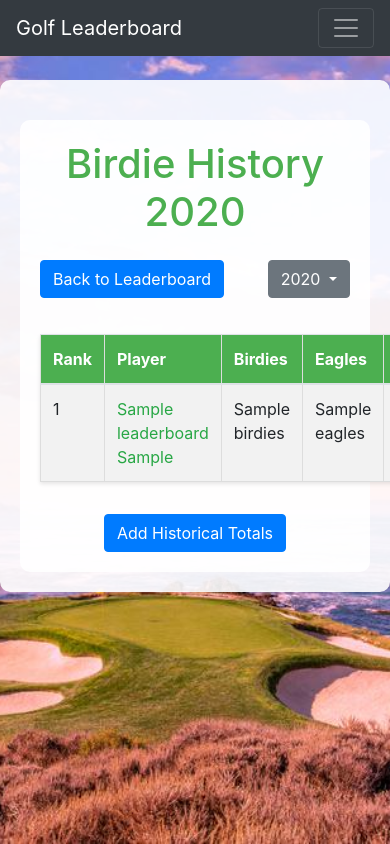
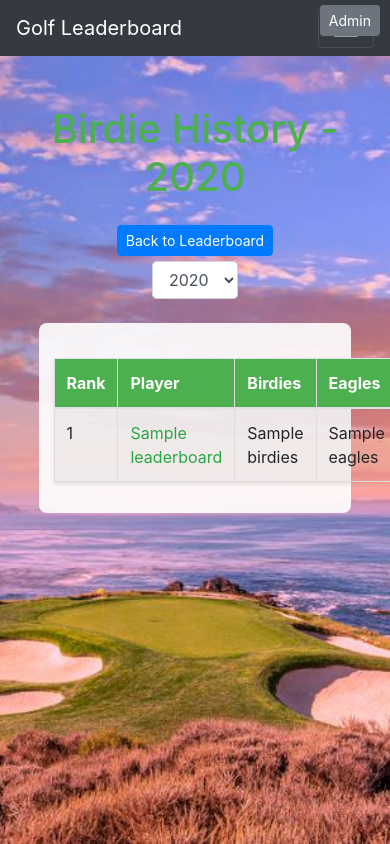
Before and after one commit to mawdis2/golf-leaderboard, a Flask app: template templates/history.html in a window 390 px wide; the page is wider, and only the part inside the window is pictured. Run offline with Flask 2, Linux system fonts and the light colour scheme; the template is opened without the code that fills it: most values are stand-ins (such as "Sample title", 1, 10 or a date in 2020); parts of the project's set-up code (start-up, migrations or seed data) failed here and were passed over; some libraries are stand-ins or nearby versions.

Commit message:
Fix year selection, add white background only behind table, restore admin button

```diff
--- a/templates/history.html
+++ b/templates/history.html
@@ -1,36 +1,102 @@
 <!-- templates/history.html -->
 {% extends "base.html" %}
 
-{% block title %}Birdie History{% endblock %}
+{% block title %}Birdie History - {{ selected_year }}{% endblock %}
 
 {% block content %}
-<div class="container">
-    <div class="row">
-        <div class="col-12 text-center">
-            <h1 class="mb-4">Birdie History {{ selected_year }}</h1>
-        </div>
+<style>
+    body {
+        background-image: url('/static/background.jpg');
+        background-size: cover;
+        background-attachment: fixed;
+        background-position: center;
+        min-height: 100vh;
+    }
+
+    .container {
+        background-color: transparent;
+        padding: 15px;
+        border-radius: 10px;
+        margin-top: 10px;
+        max-width: 95%;
+    }
+
+    .table-container {
+        background-color: rgba(255, 255, 255, 0.9);
+        border-radius: 8px;
+        padding: 15px;
+        margin-bottom: 20px;
+    }
+
+    .table {
+        background-color: transparent !important;
+    }
+
+    .table-striped tbody tr:nth-of-type(odd) {
+        background-color: rgba(0, 0, 0, 0.05);
+    }
+
+    .table-striped tbody tr:nth-of-type(even) {
+        background-color: transparent;
+    }
+
+    .admin-login {
+        position: absolute;
+        top: 10px;
+        right: 20px;
+    }
+
+    /* Mobile-specific adjustments */
+    @media (max-width: 768px) {
+        .container {
+            padding: 10px;
+            margin-top: 5px;
+        }
+
+        body {
+            background-position: top center;
+        }
+
+        .btn {
+            padding: 0.25rem 0.5rem;
+            font-size: 0.875rem;
+            margin-bottom: 5px;
+        }
+
+        .admin-login {
+            top: 5px;
+            right: 10px;
+        }
+    }
+</style>
+
+<div class="admin-login">
+    <a href="{{ url_for('main.login') }}" class="btn btn-sm btn-secondary">Admin</a>
 </div>
 
-    <div class="row mb-3">
-        <div class="col-12 d-flex justify-content-between">
+<div class="container">
+    <h1 class="text-center mb-4">Birdie History - {{ selected_year }}</h1>
+
+    <div class="row mb-4">
+        <div class="col-md-6 text-center text-md-start">
             <a href="{{ url_for('main.leaderboard') }}" class="btn btn-primary">Back to Leaderboard</a>
-
-            <!-- Year selector -->
-            <div class="dropdown">
-                <button class="btn btn-secondary dropdown-toggle" type="button" id="yearDropdown" data-bs-toggle="dropdown" aria-expanded="false">
-                    {{ selected_year }}
-                </button>
-                <ul class="dropdown-menu" aria-labelledby="yearDropdown">
+        </div>
+        <div class="col-md-6 text-center text-md-end">
+            <form class="d-inline-block">
+                <div class="input-group">
+                    <select name="year" class="form-control" onchange="this.form.submit()">
                         {% for year in years %}
-                    <li><a class="dropdown-item {% if year == selected_year %}active{% endif %}" href="{{ url_for('main.history', year=year) }}">{{ year }}</a></li>
+                        <option value="{{ year }}" {% if year == selected_year %}selected{% endif %}>{{ year }}</option>
                         {% endfor %}
-                </ul>
+                    </select>
                 </div>
+            </form>
         </div>
     </div>
 
     <div class="row">
         <div class="col-12">
+            <div class="table-container">
                 <table class="table table-striped">
                     <thead>
                         <tr>
@@ -47,45 +113,20 @@
                         <tr>
                             <td>{{ rank }}</td>
                             <td>
-                            <a href="{{ url_for('main.player_birdie_records', player_id=player_id) }}" class="text-success">
-                                {{ name }} {{ trophy_display }}
+                                <a href="{{ url_for('main.player_birdie_records', player_id=player_id, year=selected_year) }}" class="text-success">
+                                    {{ name }}
                                 </a>
                             </td>
                             <td>{{ birdies }}</td>
                             <td>{{ eagles }}</td>
                             <td>{{ birdies + eagles }}</td>
-                        <td>{{ trophy_count }}</td>
+                            <td>{{ trophy_display }}</td>
                         </tr>
                         {% endfor %}
                     </tbody>
                 </table>
             </div>
         </div>
-
-    <div class="row mt-3">
-        <div class="col-12 text-center">
-            <a href="{{ url_for('main.add_historical_totals') }}" class="btn btn-primary">Add Historical Totals</a>
     </div>
 </div>
-</div>
-
-<style>
-    body {
-        background-image: url('/static/background.jpg');
-        background-size: cover;
-        background-attachment: fixed;
-        background-position: center;
-    }
-
-    .container {
-        background-color: rgba(255, 255, 255, 0.9);
-        padding: 20px;
-        border-radius: 10px;
-        margin-top: 20px;
-    }
-
-    .table {
-        background-color: white;
-    }
-</style>
 {% endblock %}
```
Also changed, not shown: routes.py (+33 -25 lines), templates/leaderboard.html (+24 -0 lines). Lines whose indentation alone changed are shown as unchanged.
